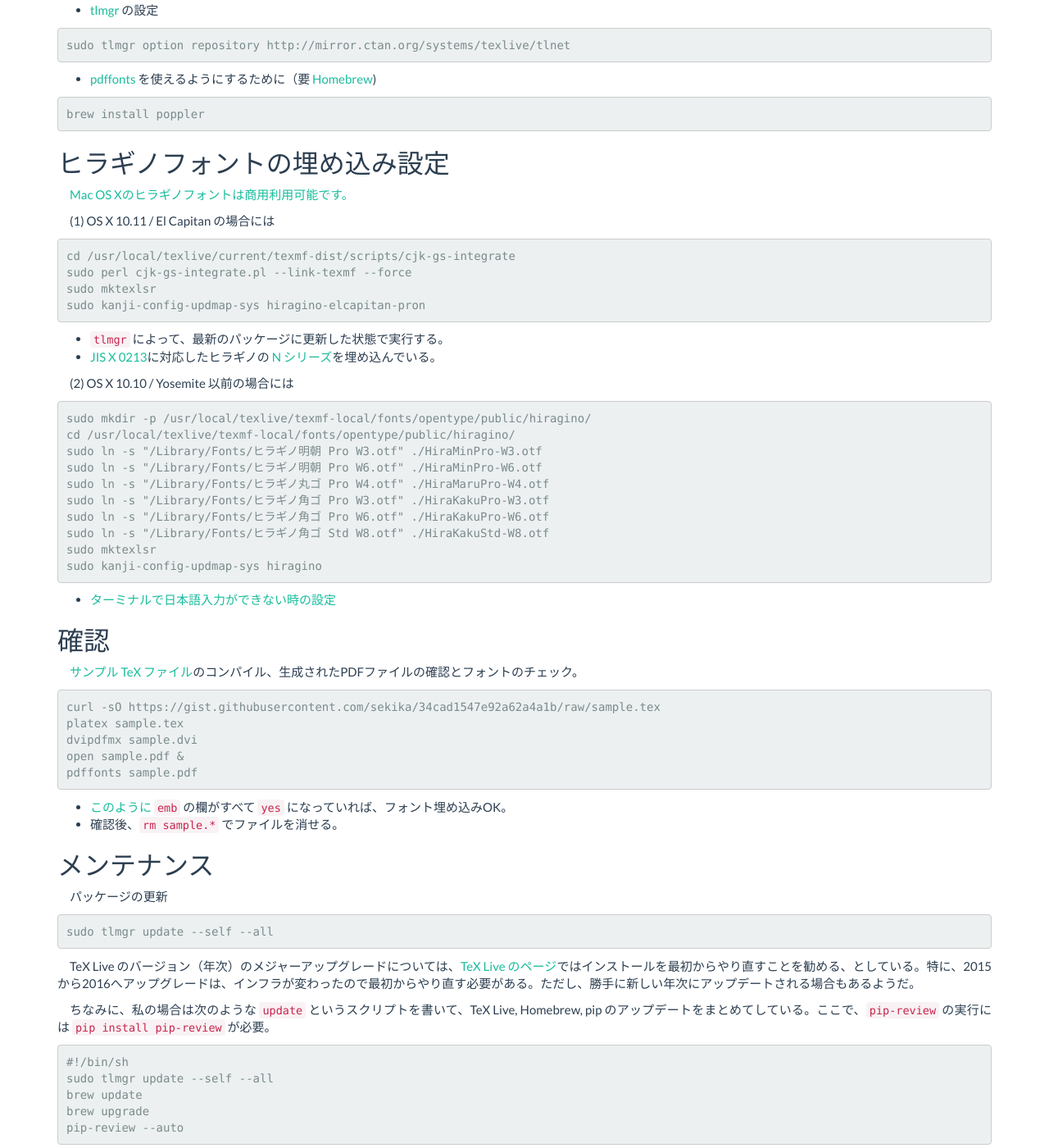
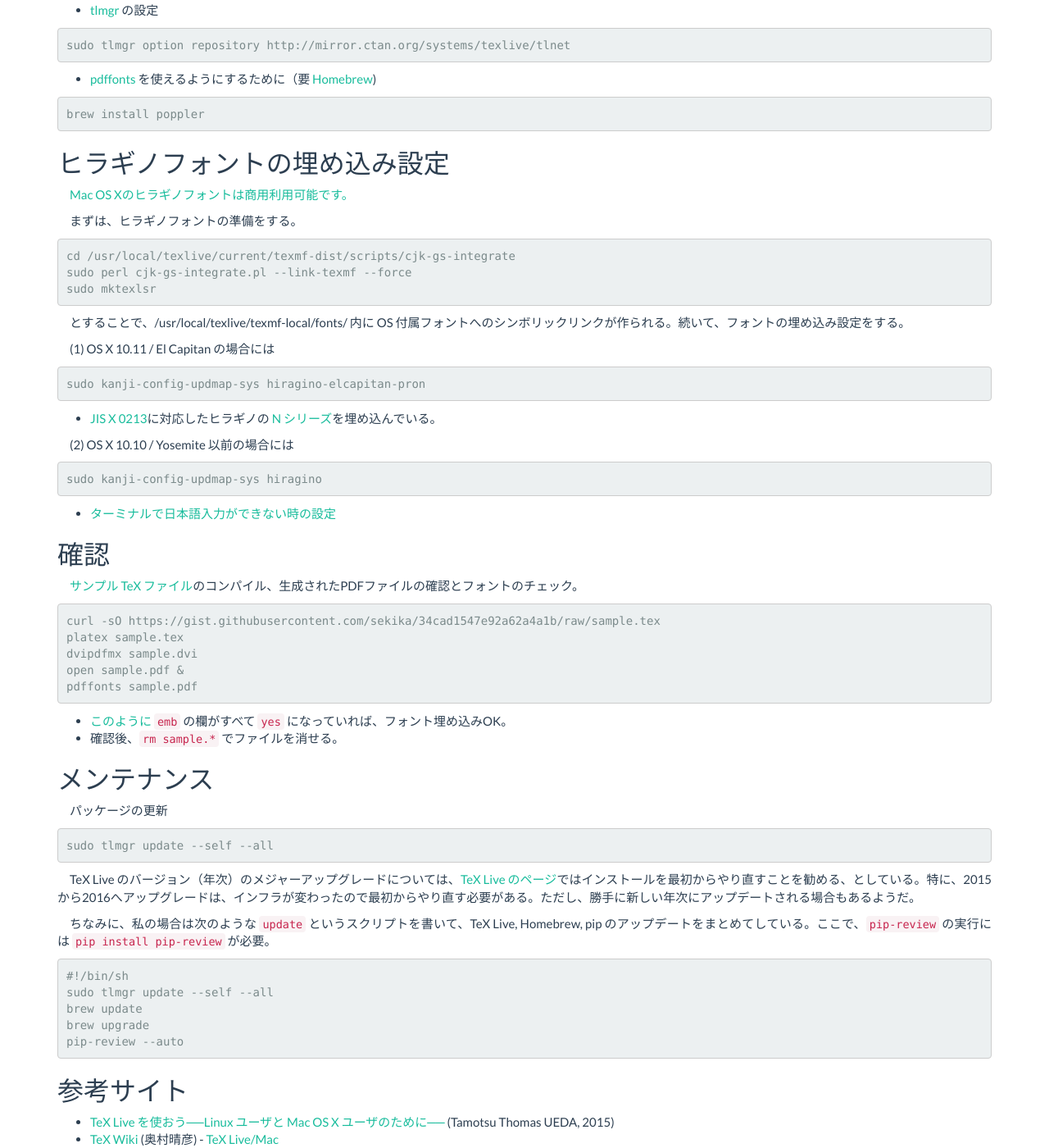
Before and after one commit to sekika/sekika.github.io, a Jekyll site: the page built from _posts/2015-12-01-mac-tex.md, in a window 1280 px wide and 1400 px high, scrolled down 741 px. Shown: the whole window at 82% size. Built offline with Jekyll 4.4.1, drawn with Linux system fonts in a browser that asks for light colours; nearby versions of some CDN libraries; comment, search, counter and statistics services are not loaded; some of the changed text lies outside the part shown.

Commit message:
Hiragino description from http://doratex.hatenablog.jp/entry/20160608/1465311609

```diff
--- a/_posts/2015-12-01-mac-tex.md
+++ b/_posts/2015-12-01-mac-tex.md
@@ -53,30 +53,27 @@ brew install poppler
 
 [Mac OS Xのヒラギノフォントは商用利用可能です。](http://www.macotakara.jp/blog/support/entry-665.html)
 
-(1) OS X 10.11 / El Capitan の場合には
+まずは、ヒラギノフォントの準備をする。
 
 ~~~
 cd /usr/local/texlive/current/texmf-dist/scripts/cjk-gs-integrate
 sudo perl cjk-gs-integrate.pl --link-texmf --force
 sudo mktexlsr
+~~~
+
+とすることで、/usr/local/texlive/texmf-local/fonts/ 内に OS 付属フォントへのシンボリックリンクが作られる。続いて、フォントの埋め込み設定をする。
+
+(1) OS X 10.11 / El Capitan の場合には
+
+~~~
 sudo kanji-config-updmap-sys hiragino-elcapitan-pron
 ~~~
 
-* `tlmgr` によって、最新のパッケージに更新した状態で実行する。
 * [JIS X 0213](https://ja.wikipedia.org/wiki/JIS_X_0213)に対応したヒラギノの [N シリーズ](http://fontnavi.jp/zakkuri/205-N_fonts.aspx)を埋め込んでいる。
 
 (2) OS X 10.10 / Yosemite 以前の場合には
 
 ~~~
-sudo mkdir -p /usr/local/texlive/texmf-local/fonts/opentype/public/hiragino/
-cd /usr/local/texlive/texmf-local/fonts/opentype/public/hiragino/
-sudo ln -s "/Library/Fonts/ヒラギノ明朝 Pro W3.otf" ./HiraMinPro-W3.otf
-sudo ln -s "/Library/Fonts/ヒラギノ明朝 Pro W6.otf" ./HiraMinPro-W6.otf
-sudo ln -s "/Library/Fonts/ヒラギノ丸ゴ Pro W4.otf" ./HiraMaruPro-W4.otf
-sudo ln -s "/Library/Fonts/ヒラギノ角ゴ Pro W3.otf" ./HiraKakuPro-W3.otf
-sudo ln -s "/Library/Fonts/ヒラギノ角ゴ Pro W6.otf" ./HiraKakuPro-W6.otf
-sudo ln -s "/Library/Fonts/ヒラギノ角ゴ Std W8.otf" ./HiraKakuStd-W8.otf
-sudo mktexlsr
 sudo kanji-config-updmap-sys hiragino
 ~~~
 
@@ -130,3 +127,4 @@ pip-review --auto
 - [TeX Live を使おう──Linux ユーザと Mac OS X ユーザのために──](http://fugenji.org/~thomas/texlive-guide/index.html) (Tamotsu Thomas UEDA, 2015)
 - [TeX Wiki](http://oku.edu.mie-u.ac.jp/~okumura/texwiki/) (奥村晴彦) - [TeX Live/Mac](https://oku.edu.mie-u.ac.jp/~okumura/texwiki/?TeX%20Live%2FMac)
 - [TeX界の El Capitan 迎撃戦記](http://doratex.hatenablog.jp/entry/20151008/1444310306) (TeX Alchemist Online, 2015/10/8)
+- [MacTeX 2016 のインストール＆日本語環境構築法 (El Capitan 以前/以後両対応)](http://doratex.hatenablog.jp/entry/20160608/1465311609) (TeX Alchemist Online, 2016/6/8)
```
Also changed, not shown: other parts of _posts/2015-12-01-mac-tex.md (+1 -1 lines).
